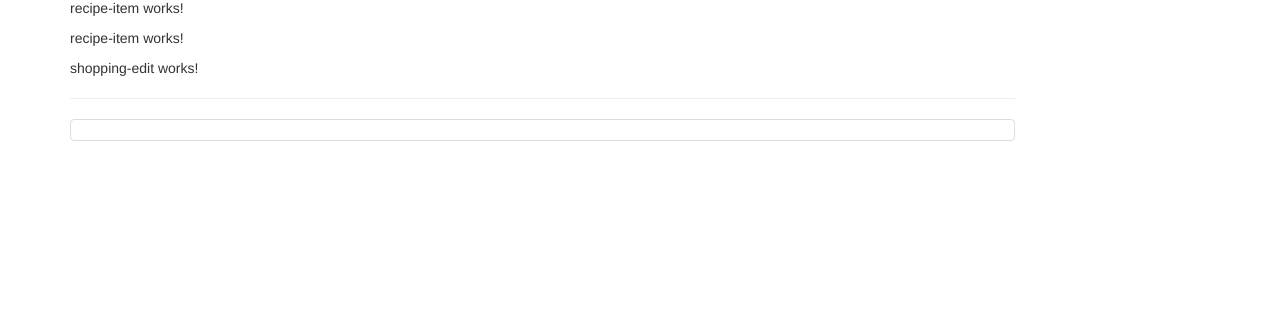
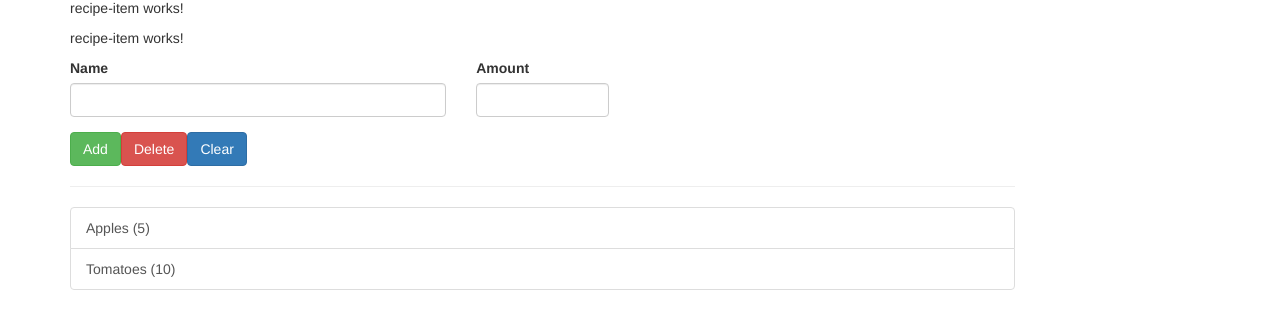
Before and after one commit to ahmetcankaratas/recipe-book-app, an Angular app: page / in a window 1280 px wide. Shown: the part 220-548 px from the top of the page. Built offline with nearby package versions, Linux system fonts and the light colour scheme.

Commit message:
add shopping list

```diff
--- a/src/app/shopping-list/shopping-edit/shopping-edit.component.html
+++ b/src/app/shopping-list/shopping-edit/shopping-edit.component.html
@@ -1 +1,23 @@
-<p>shopping-edit works!</p>
+<div class="row">
+  <div class="col-xs-12">
+    <form>
+      <div class="row">
+        <div class="col-sm-5 form-group">
+          <label for="name">Name</label>
+          <input type="text" id="name" class="form-control" />
+        </div>
+        <div class="col-sm-2 form-group">
+          <label for="amount">Amount</label>
+          <input type="number" id="amount" class="form-control" />
+        </div>
+      </div>
+      <div class="row">
+        <div class="col-xs-12">
+          <button class="btn btn-success" type="submit">Add</button>
+          <button class="btn btn-danger" type="button">Delete</button>
+          <button class="btn btn-primary" type="button">Clear</button>
+        </div>
+      </div>
+    </form>
+  </div>
+</div>
--- a/src/app/shopping-list/shopping-list.component.html
+++ b/src/app/shopping-list/shopping-list.component.html
@@ -1,10 +1,14 @@
 <div class="row">
   <div class="col-xs-10">
     <app-shopping-edit></app-shopping-edit>
-        <hr>
+    <hr />
     <ul class="list-group">
-            <a class="list-group-item" style="cursor: pointer">
-
+      <a
+        class="list-group-item"
+        style="cursor: pointer"
+        *ngFor="let ingredient of ingredients"
+      >
+      {{ ingredient.name }} ({{ ingredient.amount }})
       </a>
     </ul>
   </div>
```
Lines whose indentation alone changed are shown as unchanged.
